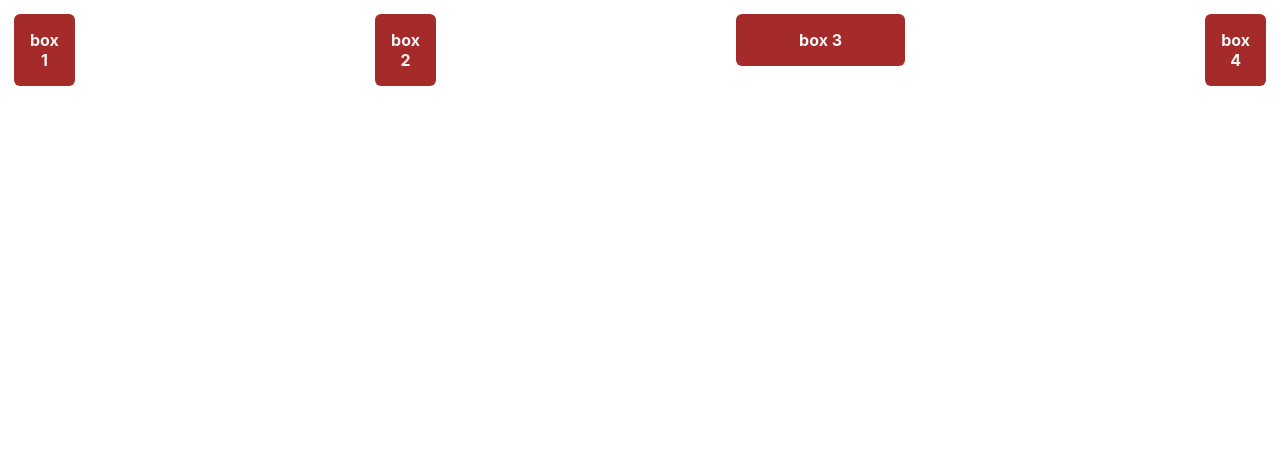
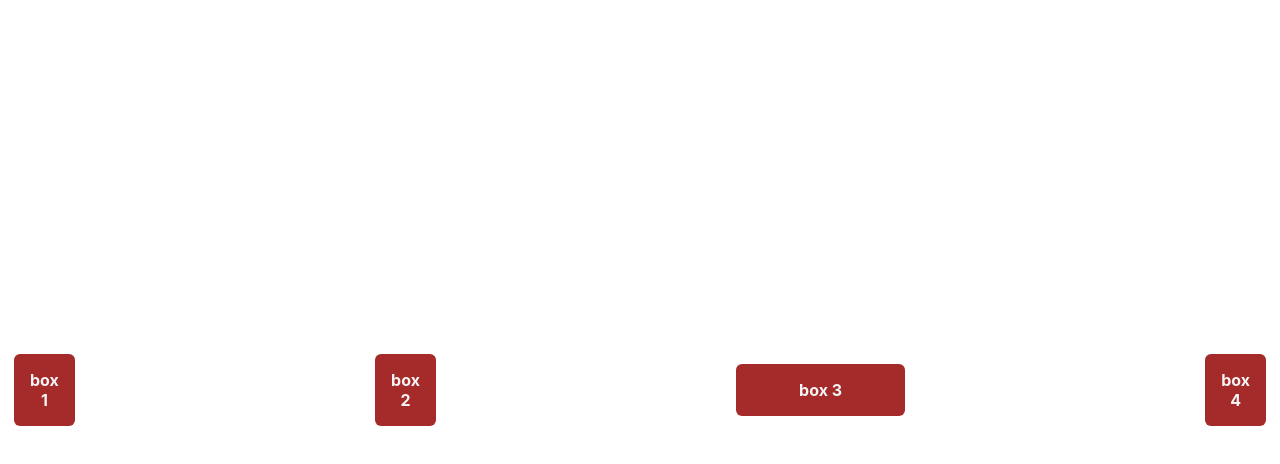
Before and after one commit to Stefantut/storybook-typescript, a React (Create React App) app: page / in a window 1280 px wide. Shown: the top 464 px of the page. Built offline with nearby package versions, Linux system fonts and the light colour scheme.

Commit message:
Added align items prop

```diff
--- a/src/App.tsx
+++ b/src/App.tsx
@@ -1,12 +1,21 @@
 import Grid from "./components/Grid/Grid";
 import Box from "./components/Box/Box";
-import GridRuler from "./components/GridRuler/GridRuler";
+// import GridRuler from "./components/GridRuler/GridRuler";
 
 function App() {
   return (
-    <div className="App" style={{ margin: "14px", position: "relative" }}>
+    <div
+      className="App"
+      style={{ margin: "14px", position: "relative", height: "100vh" }}
+    >
       {/* <GridRuler spacing="sm" /> */}
-      <Grid container spacing="lg" justifyContent="space-between">
+      <Grid
+        container
+        spacing="lg"
+        justifyContent="space-between"
+        alignItems="center"
+        style={{ height: "100%" }}
+      >
         <Grid item cols={1}>
           <Box>box 1</Box>
         </Grid>
--- a/src/components/Grid/Grid.module.scss
+++ b/src/components/Grid/Grid.module.scss
@@ -5,6 +5,7 @@ $spacing: (
 );
 
 $justifyContent: (flex-start, flex-end, center, space-between);
+$alignItems: (flex-start, flex-end, center);
 
 .Grid {
   &_container {
@@ -48,4 +49,9 @@ $justifyContent: (flex-start, flex-end, center, space-between);
       justify-content: $value;
     }
   }
+  @each $value in $alignItems {
+    &_alignItems_#{$value} {
+      align-items: $value;
+    }
+  }
 }
--- a/src/components/Grid/Grid.tsx
+++ b/src/components/Grid/Grid.tsx
@@ -5,23 +5,41 @@ import cn from "classnames";
 type Cols = 1 | 2 | 3 | 4 | 5 | 6 | 7 | 8 | 9 | 10 | 11 | 12;
 type Spacing = "sm" | "md" | "lg";
 type JustifyContent = "flex-start" | "center" | "flex-end" | "space-between";
+type AlignItems = "flex-start" | "center" | "flex-end";
 
-const Grid: FunctionComponent<{
+const Grid: FunctionComponent<
+  {
     children: ReactNode;
     container?: boolean;
     item?: boolean;
     cols?: Cols;
     spacing?: Spacing;
     justifyContent?: JustifyContent;
-}> = ({ children, container, item, cols, spacing, justifyContent }) => {
+    alignItems?: AlignItems;
+  } & React.HTMLAttributes<HTMLDivElement>
+> = ({
+  children,
+  container,
+  item,
+  cols,
+  spacing,
+  justifyContent,
+  alignItems,
+  ...props
+}) => {
   const classNames = cn({
     [styles.Grid_container]: container,
     [styles.Grid_item]: item,
     [styles[`Grid_cols_${cols}`]]: cols,
     [styles[`Grid_spacing_${spacing}`]]: spacing,
     [styles[`Grid_justifyContent_${justifyContent}`]]: justifyContent,
+    [styles[`Grid_alignItems_${alignItems}`]]: alignItems,
   });
-  return <div className={classNames}>{children}</div>;
+  return (
+    <div className={classNames} {...props}>
+      {children}
+    </div>
+  );
 };
 
 export default Grid;
```
Lines whose indentation alone changed are shown as unchanged.
